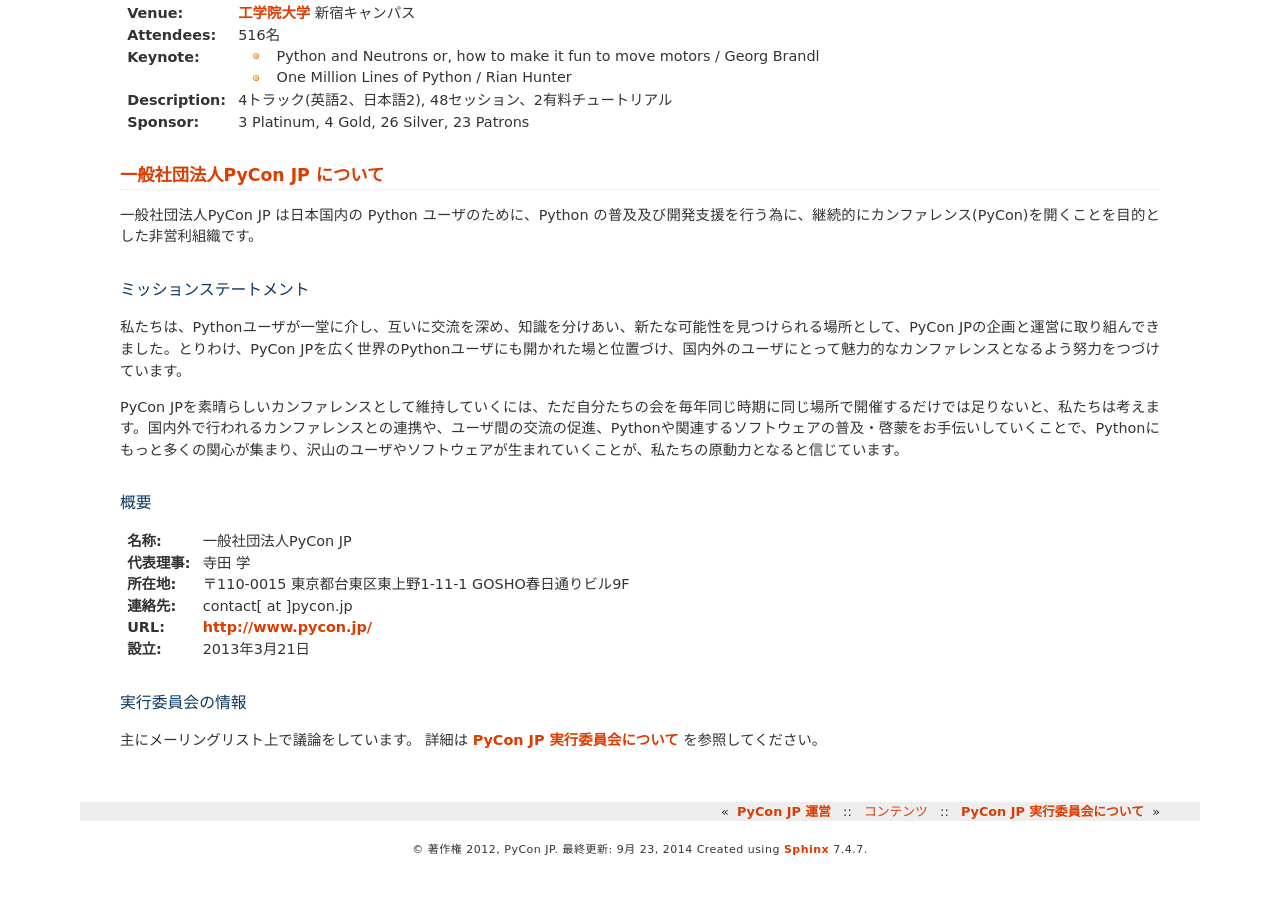
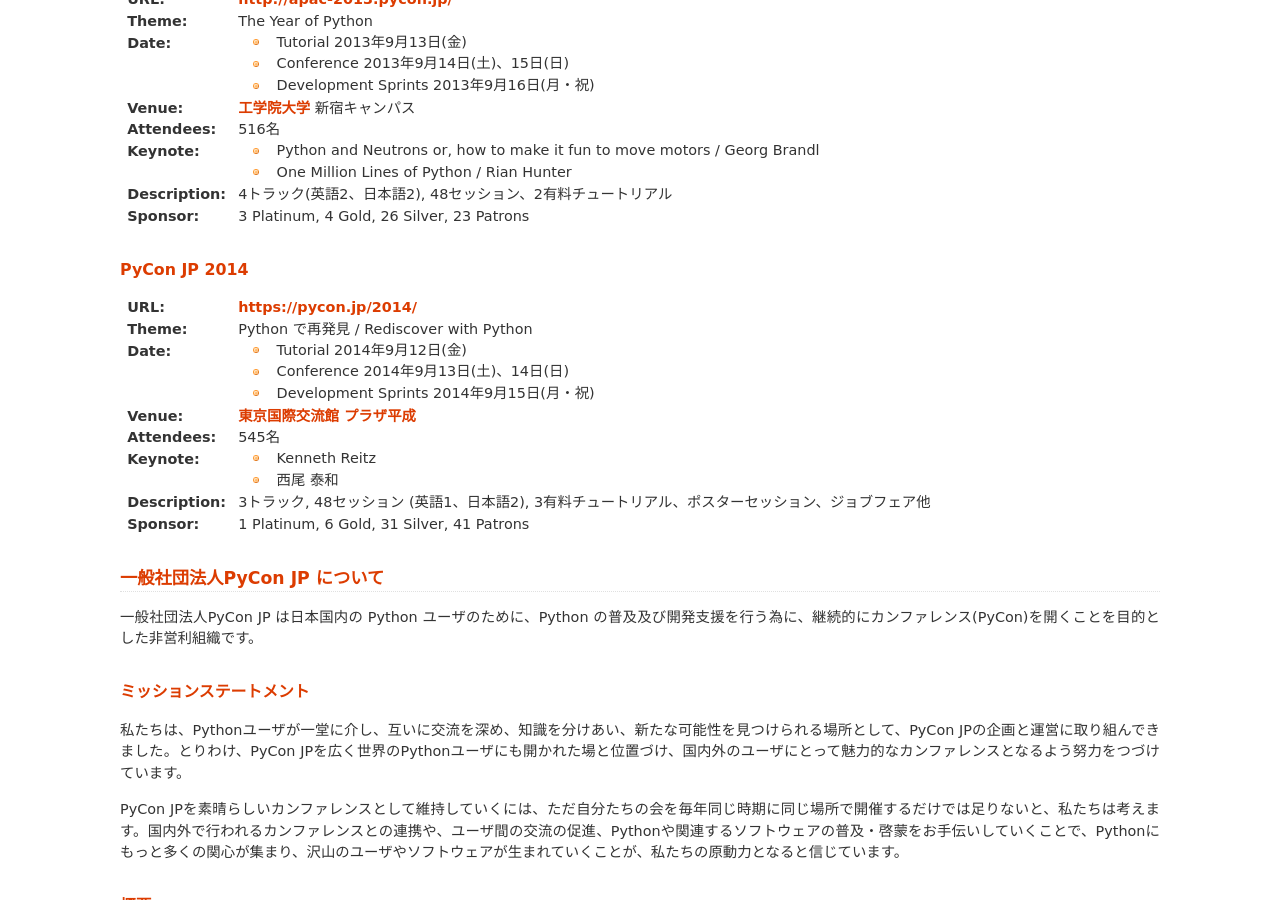
Before and after one commit to pyconjp/www.pycon.jp, a Sphinx documentation site: the page built from source/about.rst, in a window 1280 px wide and 900 px high, scrolled down 1801 px. Built offline with Sphinx 7.4.7, drawn with Linux system fonts in a browser that asks for light colours; before the commit the page ends 2667 px from its top, so only the background shows below that; some of the changed text lies outside the part shown.

```diff
--- a/source/about.rst
+++ b/source/about.rst
@@ -5,6 +5,7 @@
 .. image:: /_static/pyconjp_logo_s.png
 
 .. contents:: 目次
+   :local:
    :depth: 2
 
 PyCon JP とは
@@ -39,6 +34,7 @@
 :Sponsor: 4 Sponsors
 
 PyCon JP 2011
+-------------
 
 :URL: http://2011.pycon.jp/
 :Theme: 出会い系 Python / Python meet up
@@ -53,6 +49,7 @@
 :Sponsor: 1 Gold, 2 Silver, 4 Bronze, 2 Snacks
 
 PyCon JP 2012
+-------------
 
 :URL: http://2012.pycon.jp/
 :Theme: つながるPython / Python Connect
@@ -68,6 +65,7 @@
 :Sponsor: 1 Platinum, 5 Gold, 16 Silver, 6 Patrons
 
 PyCon APAC 2013 in Japan
+------------------------
 
 :URL: http://apac-2013.pycon.jp/
 :Theme: The Year of Python
@@ -82,6 +80,23 @@
   - One Million Lines of Python / Rian Hunter
 :Description: 4トラック(英語2、日本語2), 48セッション、2有料チュートリアル
 :Sponsor: 3 Platinum, 4 Gold, 26 Silver, 23 Patrons
+
+PyCon JP 2014
+-------------
+
+:URL: https://pycon.jp/2014/
+:Theme: Python で再発見 / Rediscover with Python
+:Date:
+  - Tutorial 2014年9月12日(金)
+  - Conference 2014年9月13日(土)、14日(日)
+  - Development Sprints 2014年9月15日(月・祝)
+:Venue: `東京国際交流館 プラザ平成 <http://www.jasso.go.jp/tiec/plazaheisei.html>`_
+:Attendees: 545名
+:Keynote:
+  - Kenneth Reitz
+  - 西尾 泰和
+:Description: 3トラック, 48セッション (英語1、日本語2), 3有料チュートリアル、ポスターセッション、ジョブフェア他
+:Sponsor: 1 Platinum, 6 Gold, 31 Silver, 41 Patrons
 
 一般社団法人PyCon JP について
 ==============================
```
Also changed, not shown: other parts of source/about.rst (+2 -8 lines), source/index.rst (+10 -44 lines), 1 other file.
